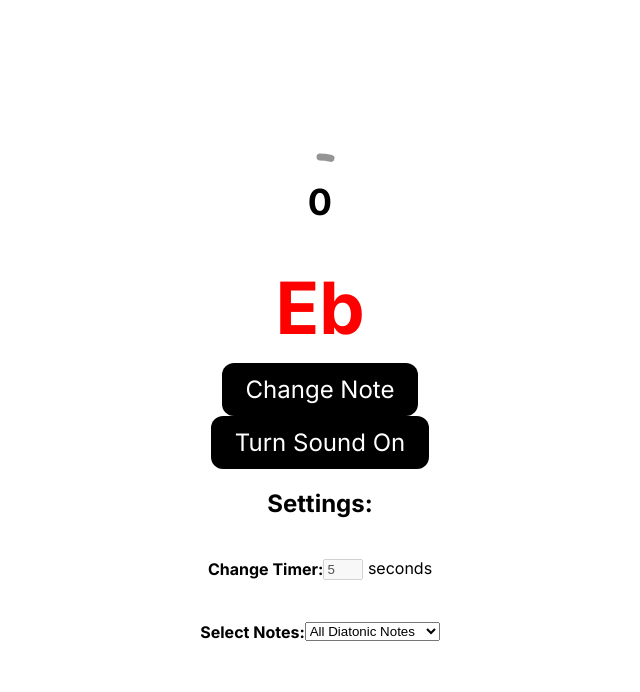
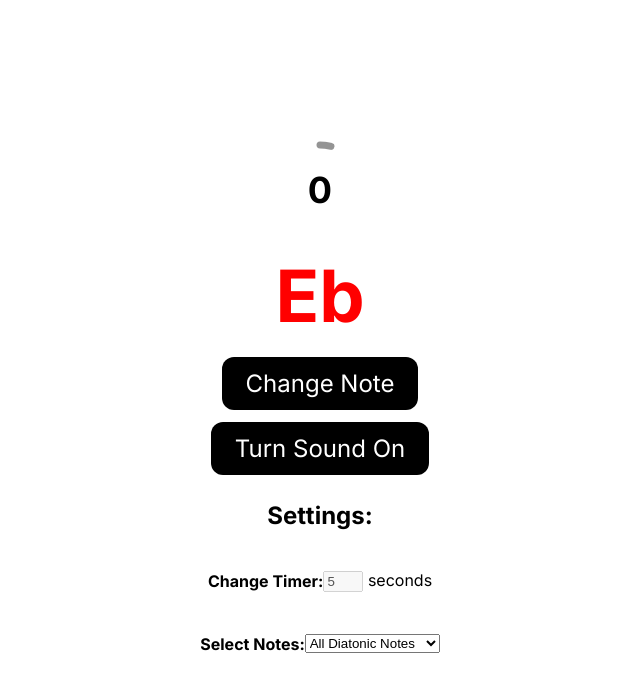
Before and after one commit to kyran-lewis/random-musical-note-generator, a React (Vite) app: page / in a window 1280 px wide. Shown: the top 692 px of the page, without its empty margins (320-960 px from the left). Built offline with nearby package versions, Linux system fonts and the light colour scheme.

Commit message:
adjusted spacing for buttons

```diff
--- a/src/style.css
+++ b/src/style.css
@@ -24,7 +24,7 @@ h1 {
 
 button {
   border: 0;
-  margin: 0;
+  margin: 6px;
   font-family: "Inter";
   background-color: black;
   color: white;
```
